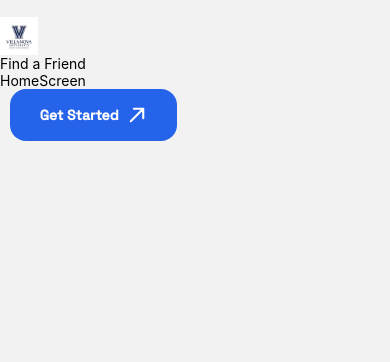
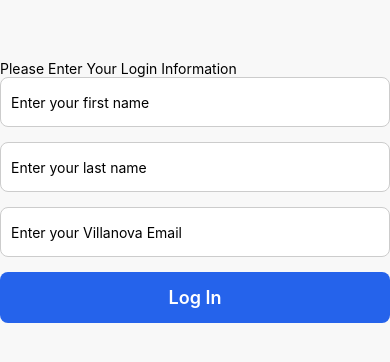
Before and after one commit to dyuan67/Villanova-Find-a-Friend, a React Native app: screen /Home in a window 390 px wide. Shown: the top 362 px of the page. Built offline with nearby package versions, Linux system fonts and the light colour scheme.

Commit message:
HomeScreen now asks for First Name and Last Name and Email

```diff
--- a/src/screens/HomeScreen.js
+++ b/src/screens/HomeScreen.js
@@ -1,64 +1,109 @@
-import { View, Text, Image, TouchableOpacity } from 'react-native'
+import { View, Text, Image, TouchableOpacity, StyleSheet, Alert, TextInput } from 'react-native'
 import React from 'react'
 import { SafeAreaView } from "react-native-safe-area-context";
 import { widthPercentageToDP as wp, heightPercentageToDP as hp } from "react-native-responsive-screen";
 import { ArrowUpRightIcon } from "react-native-heroicons/outline"
 import { useNavigation } from '@react-navigation/native';
+import { useState } from 'react';
 
 
 
 export default function HomeScreen() {
     const navigation = useNavigation();
 
+    const [firstName, setFirstName] = useState('');
+    const [lastName, setLastName] = useState('');
+    const [username, setUsername] = useState('');
+
+    const handleLogin = () => {
+        if (firstName && lastName && username) {
+            Alert.alert("Login Successful", `Welcome, ${firstName}!`, [
+                { text: "OK", onPress: () => navigation.replace("HomeTabs") },
+            ]);
+        } else {
+            Alert.alert("Error", "Please fill in all fields!");
+        }
+    };
+
     return (
-        <SafeAreaView
-        edges = {['top', 'left', 'right']}
-        className = "bg-white flex-1 justify-between"
-        style = {{
-            paddingTop: hp(2)
-        }}
-        >
-            {/* Header */}
-            <View className = "w-full flex-row justify-between items-center px-4 mb-8">
-                {/* Image */}
-                <View className = "rounded-fill items-center justify-center"></View>
-                <Image
-                    source = {require('../../assets/images/profile.jpeg')}
-                    style = {{
-                        width: hp(4.5),
-                        height: hp(4.5),
-                        resizeMode: "cover",
-                    }}
-                    className = "rounded-full"
-                />
-            </View>
+        <SafeAreaView style = {styles.safeArea}>
+        <View style = {StyleSheet.container}>
+            <Text style={StyleSheet.title}>Please Enter Your Login Information</Text>
 
-            {/* Brand name */}
-            <View>
-                <Text className = "text-xl font-semibold text-center uppercase">
-                    Find a Friend
-                </Text>
-            </View>
+            {/* First Name Input */}
+            <TextInput
+                style={styles.input}
+                placeholder="Enter your first name"
+                value={firstName}
+                onChangeText={setFirstName}
+            />
 
-            {/* Bell Icon */}
-            <View className = "bg-black/10 p-2 rounded-full itemns-center justify-center">
-            </View>
-            <Text>HomeScreen</Text>
+            {/* Last Name Input */}
+            <TextInput
+                style={styles.input}
+                placeholder="Enter your last name"
+                value={lastName}
+                onChangeText={setLastName}
+            />
 
-            <View style = {{width: '100%', paddingHorizontal: 10}}>
-                    <TouchableOpacity
-                        style = {{backgroundColor: '#2563EB', paddingVertical: 16, paddingHorizontal: 16, borderRadius: 16, width: '45%', alignItems: 'center'}}
-                        onPress={() => navigation.replace("HomeTabs")}
-                    >
-                        <View style = {{flexDirection: 'row', alignItems: 'center', justifyContent: 'center'}}>
-                            <Text style = {{fontSize: wp(3.5), fontFamily: "SpaceGroteskMedium", fontWeight: '700', color: 'white', marginRight: 8}}>
-                                Get Started
-                            </Text>
-                            <ArrowUpRightIcon color={"white"} size={20} strokeWidth={2.5} />
-                        </View>
-                    </TouchableOpacity>
-            </View>
+            {/* Username Input */}
+            <TextInput
+                style={styles.input}
+                placeholder="Enter your Villanova Email"
+                value={username}
+                onChangeText={setUsername}
+            />
 
+            {/* Login Button */}
+            <TouchableOpacity style={styles.button} onPress={handleLogin}>
+                <Text style={styles.buttonText}>Log In</Text>
+            </TouchableOpacity>
+
+        </View>
         </SafeAreaView>
     );
 }
+
+const styles = StyleSheet.create({
+    safeArea: {
+        flex: 1,
+        backgroundColor: '#f8f8f8',
+        paddingTop: 60,
+      },
+    container: {
+        flex: 1,
+        justifyContent: 'center',
+        alignItems: 'center',
+        paddingHorizontal: 20,
+        backgroundColor: '#f8f8f8',
+        paddingTop: 60,
+    },
+    title: {
+        fontSize: 24,
+        fontWeight: 'bold',
+        marginBottom: 20,
+        color: '#333',
+    },
+    input: {
+        width: '100%',
+        height: 50,
+        marginBottom: 15,
+        paddingHorizontal: 10,
+        borderWidth: 1,
+        borderColor: '#ccc',
+        borderRadius: 8,
+        backgroundColor: '#fff',
+    },
+    button: {
+        width: '100%',
+        paddingVertical: 15,
+        backgroundColor: '#2563EB',
+        borderRadius: 8,
+        alignItems: 'center',
+    },
+    buttonText: {
+        color: '#fff',
+        fontSize: 18,
+        fontWeight: '600',
+    },
+});
```
